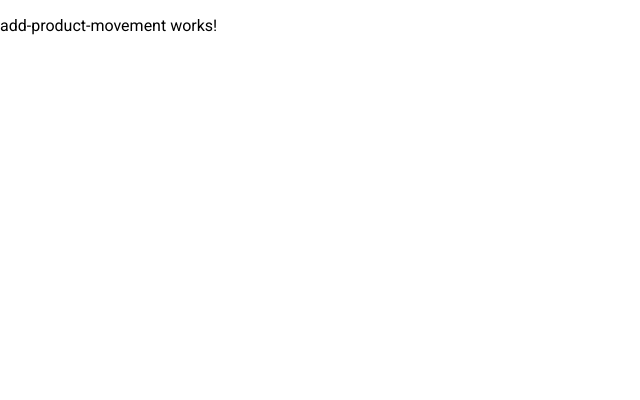
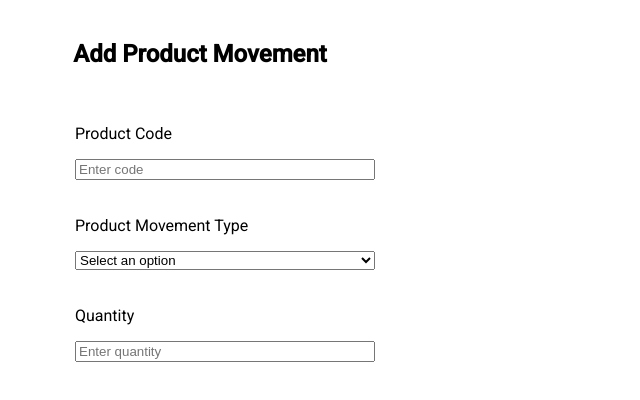
Before and after one commit to thiagoauper/stock-control, an Angular app in the folder stock-control-ui/: page / in a window 1280 px wide. Shown: the top 400 px of the page, without its empty margins (0-640 px from the left). Built offline with nearby package versions, Linux system fonts and the light colour scheme.

Commit message:
Scaffolding Product Movement component.

```diff
--- a/stock-control-ui/src/modules/features/product-movement/components/add-product-movement/add-product-movement.component.html
+++ b/stock-control-ui/src/modules/features/product-movement/components/add-product-movement/add-product-movement.component.html
@@ -1 +1,23 @@
-<p>add-product-movement works!</p>
+<div class="form-group align-center">
+    <h2>Add Product Movement</h2>
+
+    <div>
+        <label for="productCode">Product Code</label>
+        <input type="text" id="productCode" class="form-control" placeholder="Enter code">
+    </div>
+
+    <div>
+        <label for="productMovementType">Product Movement Type</label>
+        <select id="productMovementType" class="form-control">
+            <option value="" disabled selected>Select an option</option>
+            <option value="0">Inbound</option>
+            <option value="1">Outbound</option>
+        </select>
+    </div>
+
+    <div>
+        <label for="productQuantity">Quantity</label>
+        <input type="text" id="productQuantity" class="form-control" placeholder="Enter quantity">
+    </div>
+
+</div>
--- a/stock-control-ui/src/modules/features/product-movement/components/add-product-movement/add-product-movement.component.scss
+++ b/stock-control-ui/src/modules/features/product-movement/components/add-product-movement/add-product-movement.component.scss
@@ -0,0 +1,14 @@
+div {
+    display: flex;
+    flex-direction: column;
+    gap: 1rem;
+    width: 300px;
+    margin-left: 50px;
+    margin-top: 20px;
+}
+
+.align-center {
+    display: flex;
+    justify-content: center;
+    align-items: center;
+}
```
